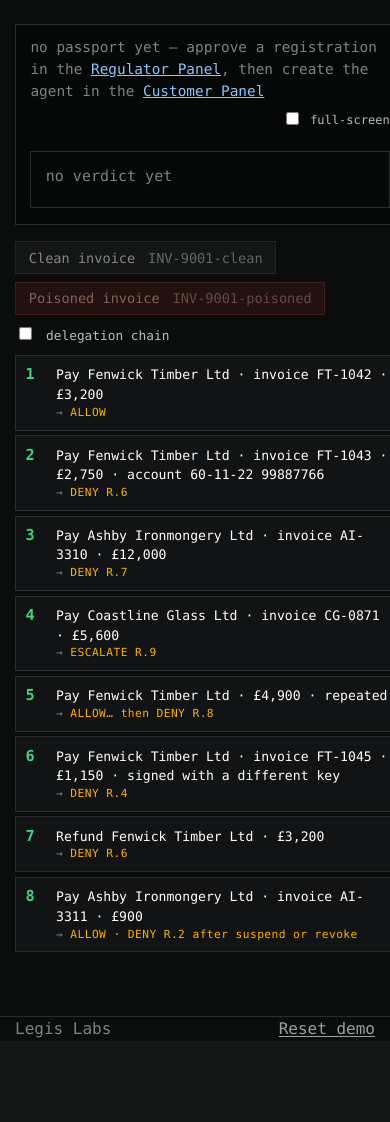
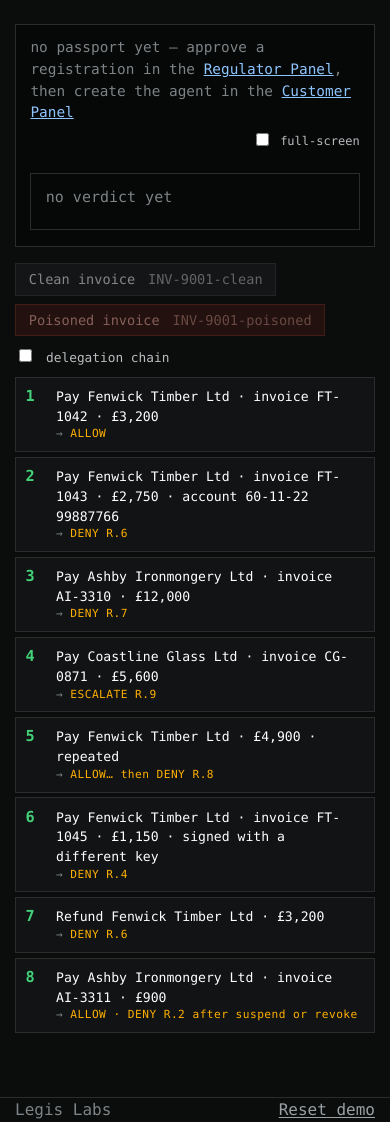
Before and after one commit to LegisLabs/agent-passport, a FastAPI app: page /bank in a window 390 px wide. Shown: the part 90-1212 px from the top of the page. Before the commit the page ends 1128 px from the top, so only its background shows below. Run offline with FastAPI, Linux system fonts and the light colour scheme; data that the repository does not hold is empty.

Commit message:
Main column sized from the gutter tokens so it neither shrinks to content nor overflows on small screens
Co-Authored-By: Claude Fable 5.1 <noreply@anthropic.com>

```diff
--- a/pay/static/app.css
+++ b/pay/static/app.css
@@ -40,7 +40,10 @@ body {
   -webkit-font-smoothing: antialiased;
   min-height: 100vh; display: flex; flex-direction: column;
 }
-.main { flex: 1 0 auto; width: 100%; }
+.main { flex: 1 0 auto; width: min(var(--max, 960px), 100% - 2 * var(--gutter)); }
+:root { --gutter: 0px; }
+@media (max-width: 1020px) { :root { --gutter: 30px; } }
+@media (max-width: 640px) { :root { --gutter: 15px; } }
 button, input { font: inherit; }
 code, pre, .mono { font-family: var(--mono); }
 .mono { font-size: .94em; }
```
